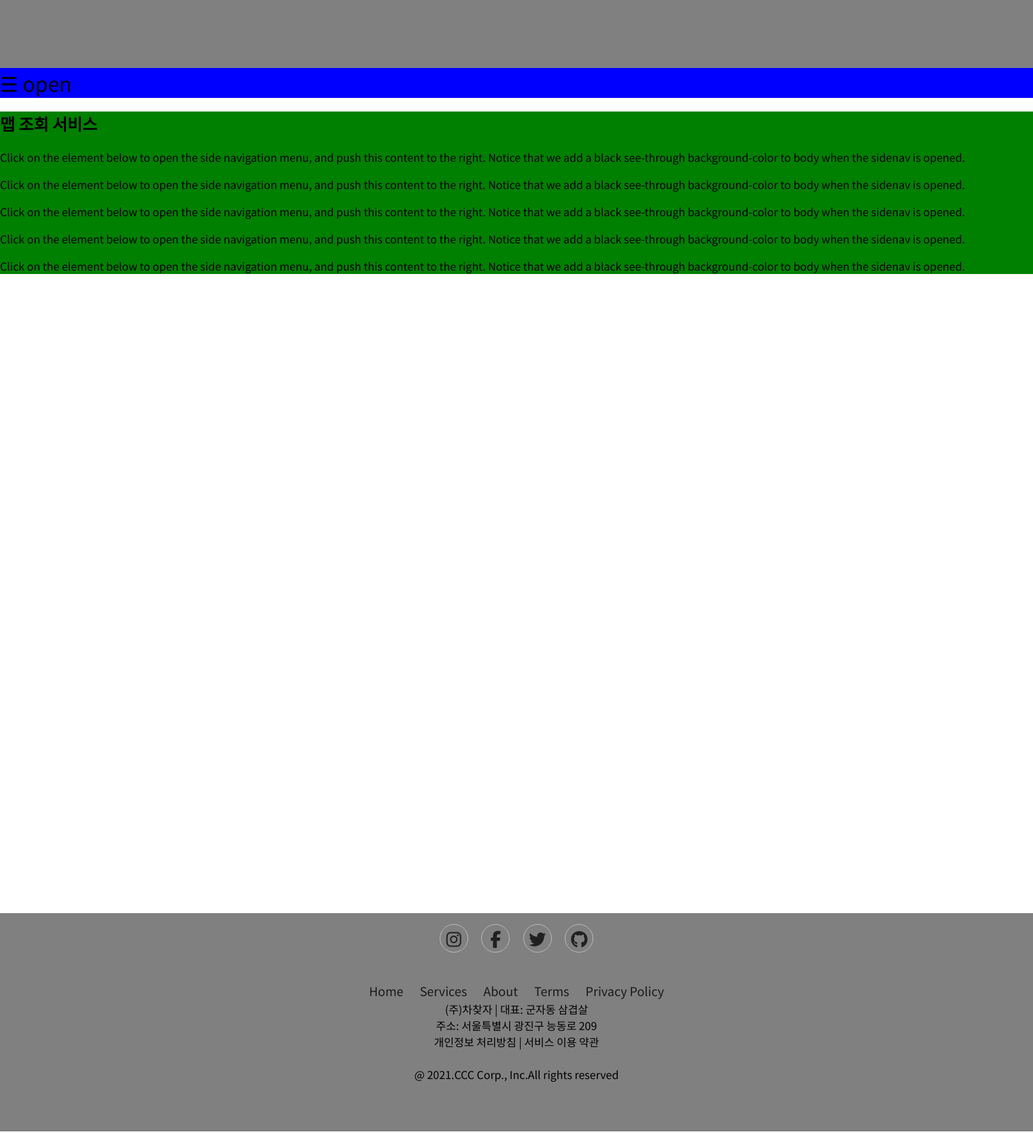
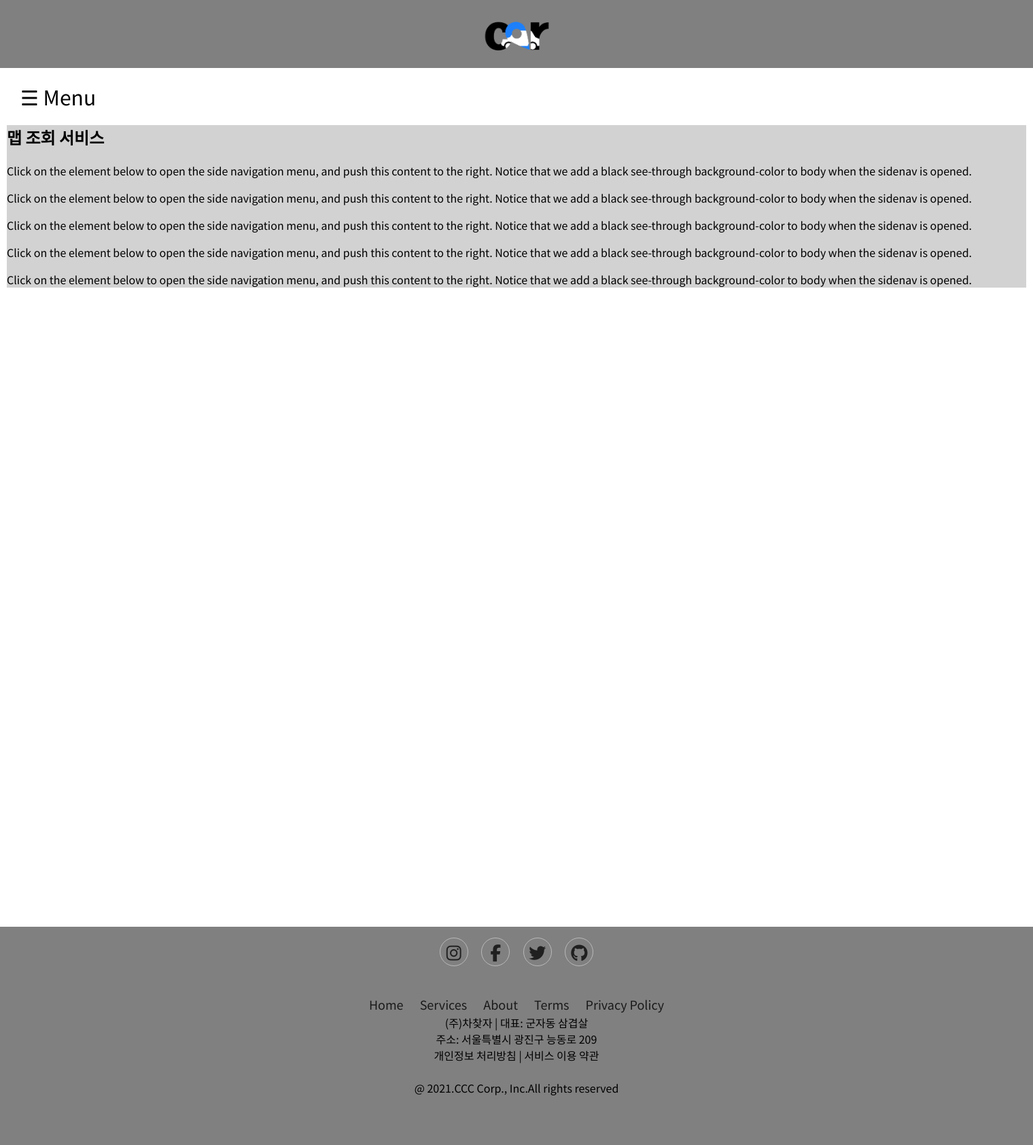
Before and after one commit to Clear-Top/Repository_for_Capstone, a Flask app: page /introductionMap in a window 1520 px wide. Shown: the whole page at 68% size. Run offline with Flask 2, Linux system fonts and the light colour scheme; some libraries are stand-ins or nearby versions.

Commit message:
서비스소개 - 맵조회 / 로고디자인 / 사이드바 JS

```diff
--- a/static/css/introductionMap.css
+++ b/static/css/introductionMap.css
@@ -1,6 +1,18 @@
-#icon{
-    font-size: 100px;
-    text-align: center;
+
+*{
+    font-family: 'Noto Sans KR', sans-serif;
+}
+#logo{
+    width: 200px;
+    cursor: pointer;
+}
+
+.logo{
+    transition: 0.3s;
+}
+
+.logo:hover{
+    scale: (1.2,1.2);
 }
 
 #nav-sub{
@@ -9,7 +21,11 @@
     position: absolute;
     left: 50%;
     top: 30%;
-    /* transition: margin-left .5s;  */
+}
+
+#nav-sub p{
+    font-size: large;
+    font-weight: bold;
 }
 
 .T{
@@ -21,3 +37,9 @@
     font-weight: bolder;
     font-size: 18px;
 }
+
+#main{
+    background-color: rgb(210, 210, 210);
+    margin: 0 auto;
+    width: 1500px;
+}
--- a/static/js/sideBar.js
+++ b/static/js/sideBar.js
@@ -6,17 +6,22 @@ $(document).ready(function () {
     })
     $('#closeNav').click(function () {
         // alert('사이드바를 닫습니다.');
-        $('#nav-sub').fadeOut(500);
+        $('#nav-sub').fadeOut(300);
     })
 });
 
 function openNav() {
     document.getElementById("mySidenav").style.width = "250px";
-    document.getElementById("main").style.marginLeft = "250px";
-    document.body.style.backgroundColor = "rgba(0,0,0,0.6)";
+    document.body.style.backgroundColor = "rgba(0,0,0,0.2)";
+    document.getElementById("main").style.opacity = 0.2;
+    var p = document.getElementsByClassName('logo');
+    p[0].style.opacity = 0.2;
 }
 function closeNav() {
     document.getElementById("mySidenav").style.width = "0";
-    document.getElementById("main").style.marginLeft = "0";
+    document.getElementById("main").style.opacity = 1.0;
     document.body.style.backgroundColor = "white";
+    var p = document.getElementsByClassName('logo');
+    p[0].style.opacity = 1.0;
+
 }
--- a/templates/introductionMap.html
+++ b/templates/introductionMap.html
@@ -11,21 +11,28 @@
         integrity="sha384-SZXxX4whJ79/gErwcOYf+zWLeJdY/qpuqC4cAa9rOGUstPomtqpuNWT9wdPEn2fk" crossorigin="anonymous">
     <script src="../static/js/sideBar.js"></script>
     <script src="https://kit.fontawesome.com/98399ba990.js" crossorigin="anonymous"></script>
+
+    <link rel="shortcut icon" href="#">
 </head>
 
 <body>
-    <header style="background-color: gray;margin: 0; height: 100px;"></header>
-    <nav id="mySidenav" class="sidenav" style="background-color: orange;">
+    <header
+        style="background-color: rgba(128,128,128,1.0);margin: 0; height: 100px; text-align: center;line-height: 100px;">
+        <img class="logo" src="../static/images/Logo.png" alt="Logo" style="width:100px;vertical-align: middle;"
+            onclick="alert('차찾자 서비스에 오신것을 환영합니다^^\nFrom. 군자동삼겹살 일동')" />
+    </header>
+    <nav id="mySidenav" class="sidenav">
         <a class="T" href="http://localhost:5000/"><i class="fas fa-home" style="font-size: 40px;"></i></a>
         <a id="closeNav" href="javascript:void(0)" class="closebtn" onclick="closeNav();">&times;</a>
         <a class="T" href="#">서비스소개</a>
         <a class="C" href="http://localhost:5000/introductionList">&nbsp&nbsp&nbsp번호인식 서비스</a>
         <a class="C" href="http://localhost:5000/introductionMap">&nbsp&nbsp&nbsp맵 조회 서비스</a>
     </nav>
-    <aside style="background-color: blue;">
-        <span id="openNav" style="font-size:30px;cursor:pointer" onclick="openNav();">&#9776; open</span>
+    <aside style="margin-top: 20px;margin-left: 30px;">
+        <span id="openNav" style="font-size:30px;cursor:pointer;" onclick="openNav();">&#9776;
+            Menu</span>
     </aside>
-    <article id="main" style="background-color: green;">
+    <article id="main">
         <h2>맵 조회 서비스</h2>
         <p>Click on the element below to open the side navigation menu, and push this content to the right. Notice
             that
@@ -49,9 +56,11 @@
             black see-through background-color to body when the sidenav is opened.</p>
     </article>
     <div id="nav-sub">
-        <i id="icon" class="fas fa-map-marked-alt"></i>
-        <p>Follow me</p>
-        <p>on Twitter!</p>
+        <!-- <i id="icon" class="fas fa-map-marked-alt"></i> -->
+        <img class="logo" id="logo" src="../static/images/Logo.png" alt="Logo"
+            onclick="alert('차찾자 서비스에 오신것을 환영합니다^^\nFrom. 군자동삼겹살 일동')" />
+        <p>차찾자 Corp.</p>
+        <p>LPR-based Data Visualization Services</p>
     </div>
     <footer id=" main" class="footer-basic">
         <div class="social">
```
Also changed, not shown: static/images/Logo.png (added).
